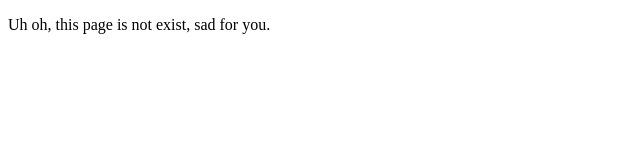
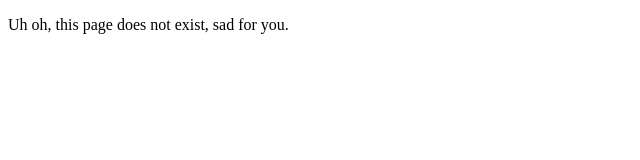
Before and after one commit to anfogy/anfogy.github.io, a plain HTML site: page 404.html in a window 1280 px wide. Shown: the full height of the page, 0-640 px from the left. Drawn offline with Linux system fonts and the light colour scheme.

Commit message:
Fix stupid typo

```diff
--- a/404.html
+++ b/404.html
@@ -7,7 +7,7 @@
 </head>
 
 <body>
-    <p>Uh oh, this page is not exist, sad for you.</p>
+    <p>Uh oh, this page does not exist, sad for you.</p>
 </body>
 
 </html>
```
